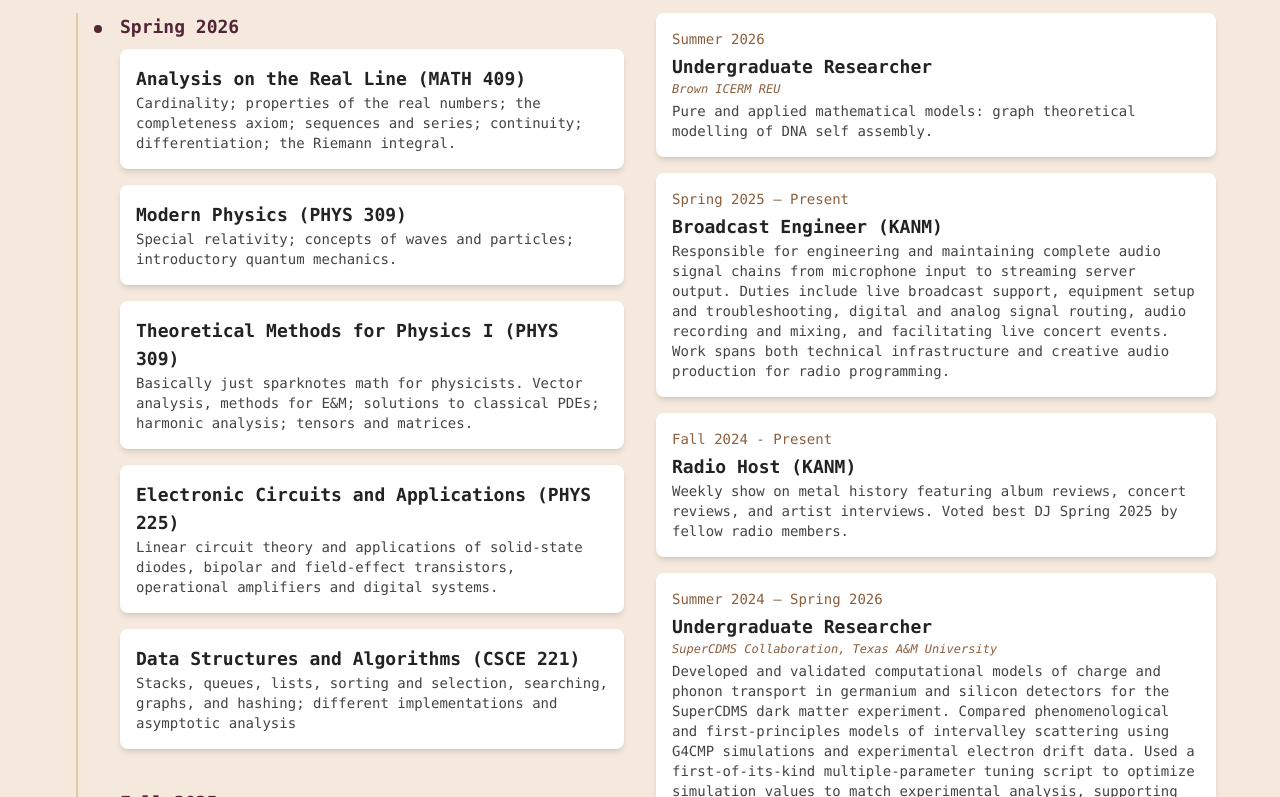
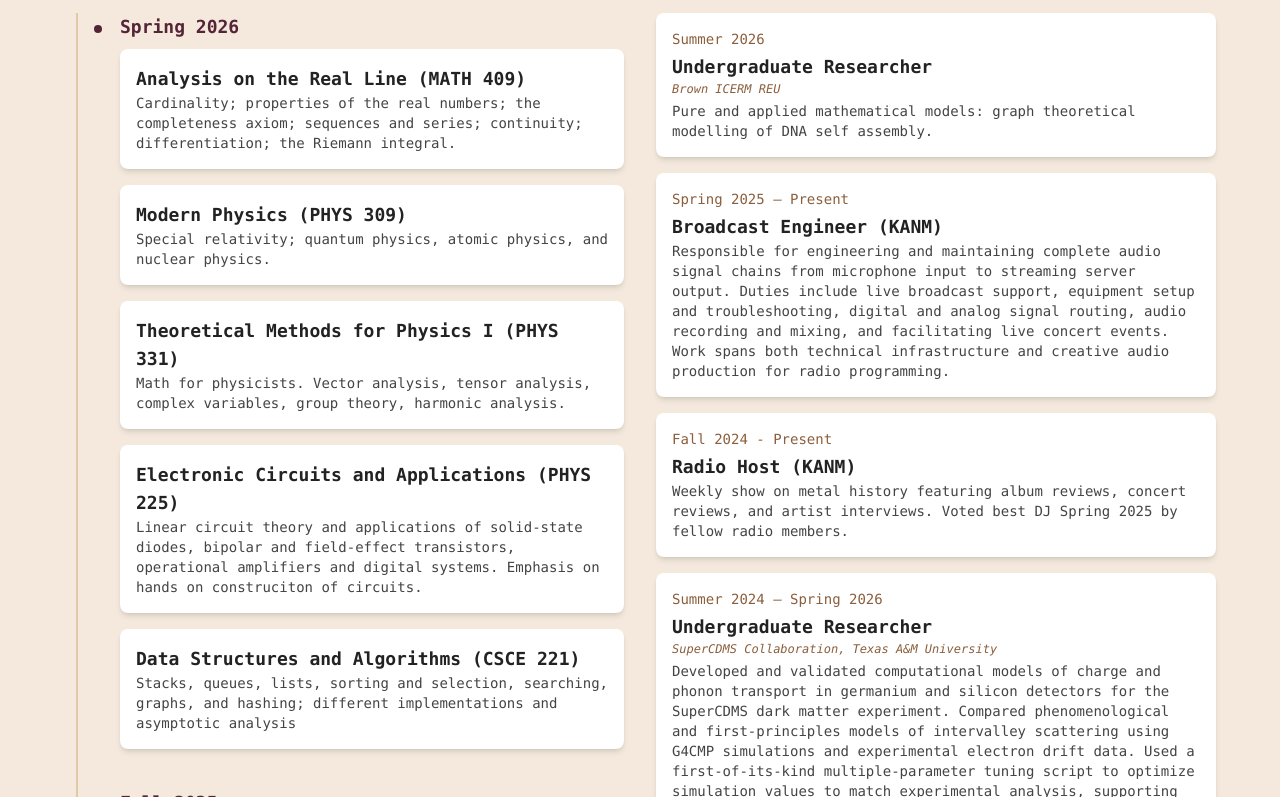
Before and after one commit to KingOfRlyeh/KingOfRlyeh.github.io, an Astro site: page /cv in a window 1280 px wide. Shown: the part 595-1392 px from the top of the page. Built offline with nearby package versions, Linux system fonts and the light colour scheme; Astro itself is replaced by a stand-in of ours.

Commit message:
Update CourseworkColumn.jsx

```diff
--- a/src/components/CourseworkColumn.jsx
+++ b/src/components/CourseworkColumn.jsx
@@ -122,19 +122,19 @@ const courseworkEntries = [
         date: 'Spring 2026',
         sortKey: parseSortKey('Spring 2026'),
         title: 'Modern Physics (PHYS 309)',
-        desc: `Special relativity; concepts of waves and particles; introductory quantum mechanics.`
+        desc: `Special relativity; quantum physics, atomic physics, and nuclear physics.`
     },
     {
         date: 'Spring 2026',
         sortKey: parseSortKey('Spring 2026'),
-        title: 'Theoretical Methods for Physics I (PHYS 309)',
-        desc: `Basically just sparknotes math for physicists. Vector analysis, methods for E&M; solutions to classical PDEs; harmonic analysis; tensors and matrices.`
+        title: 'Theoretical Methods for Physics I (PHYS 331)',
+        desc: 'Math for physicists. Vector analysis, tensor analysis, complex variables, group theory, harmonic analysis.'
     },
     {
         date: 'Spring 2026',
         sortKey: parseSortKey('Spring 2026'),
         title: 'Electronic Circuits and Applications (PHYS 225)',
-        desc: 'Linear circuit theory and applications of solid-state diodes, bipolar and field-effect transistors, operational amplifiers and digital systems.'
+        desc: 'Linear circuit theory and applications of solid-state diodes, bipolar and field-effect transistors, operational amplifiers and digital systems. Emphasis on hands on construciton of circuits.'
     },
     {
         date: 'Spring 2026',
```
